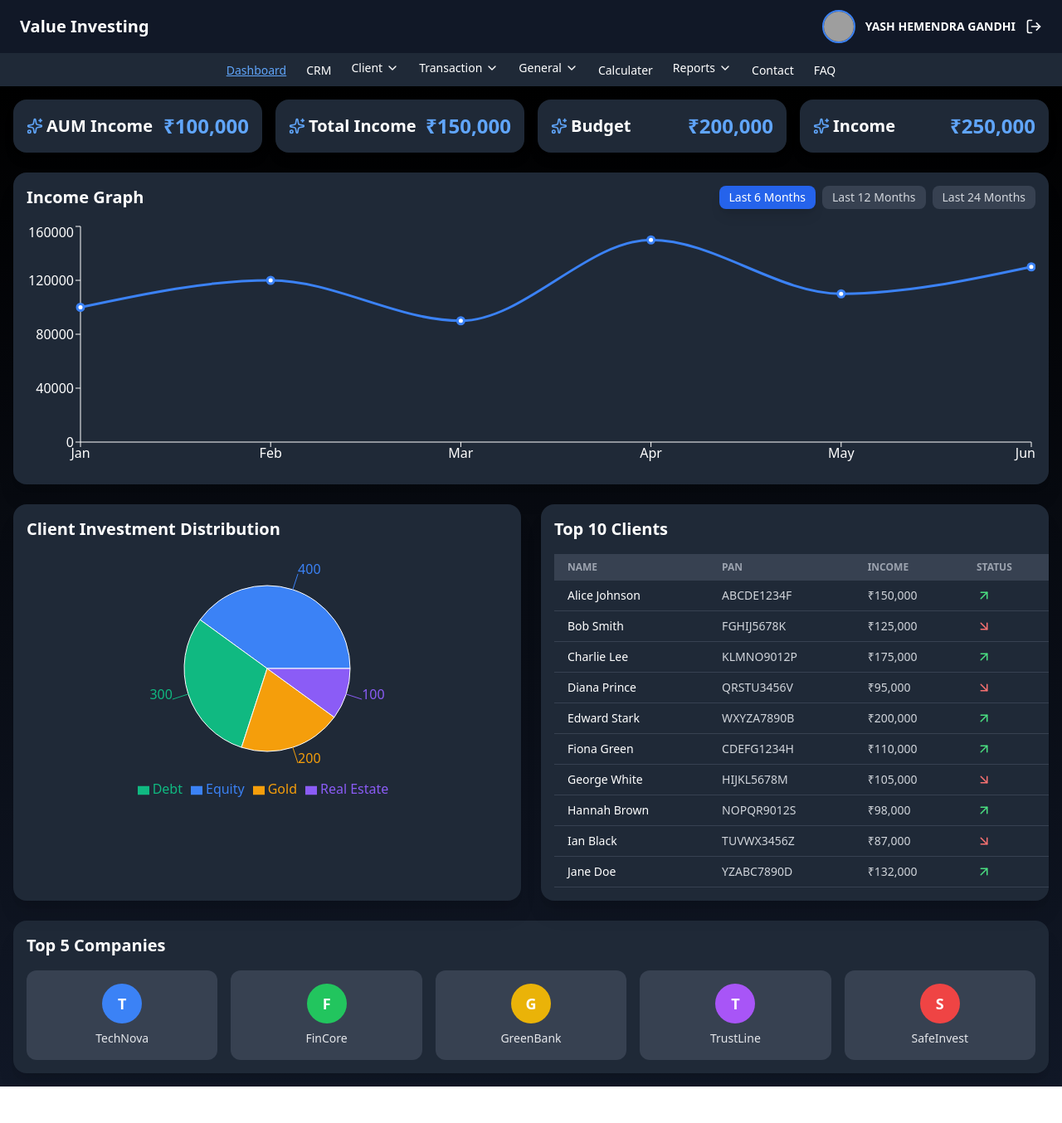
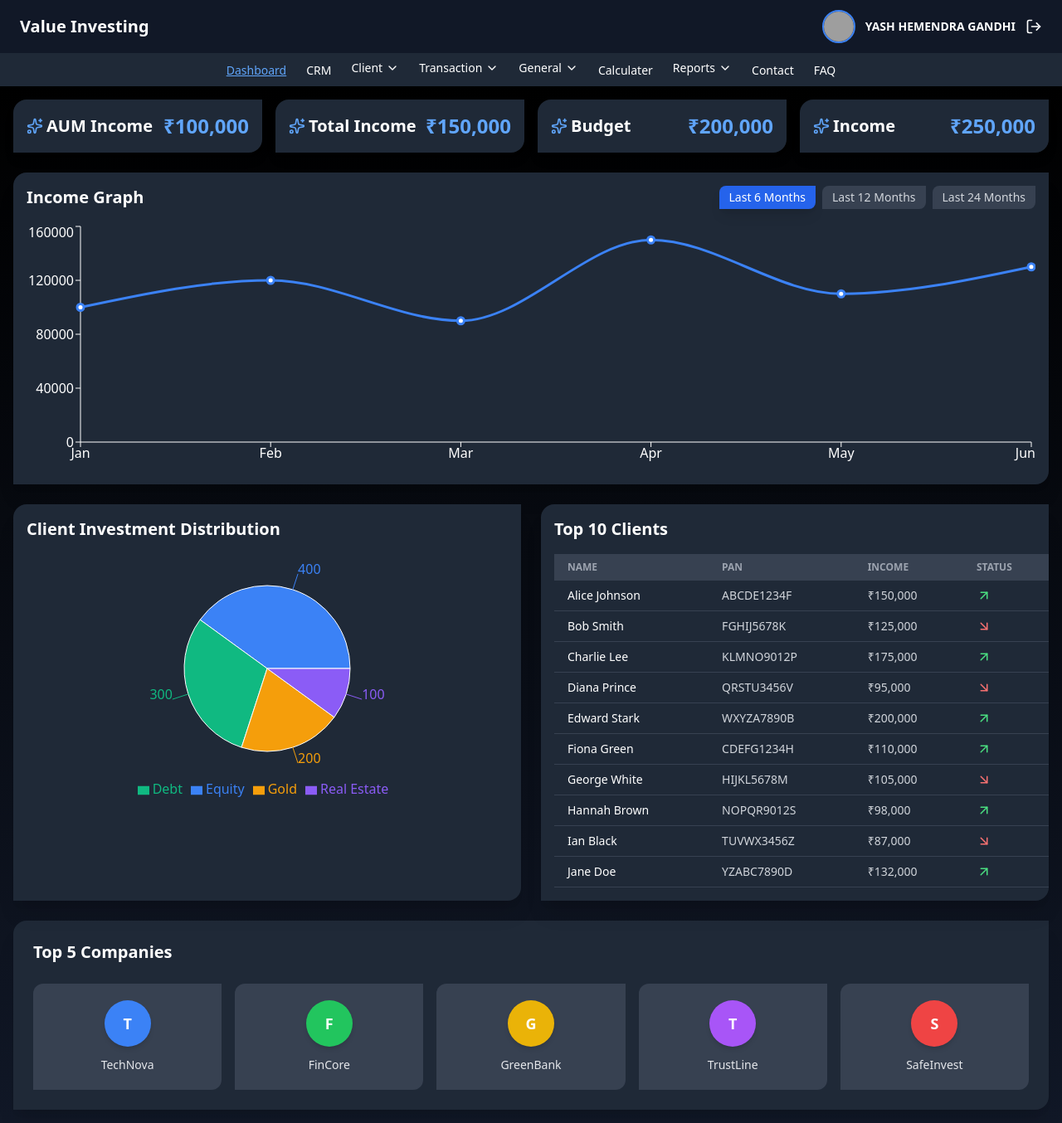
Before and after one commit to ValueInvest23/MFD, a React (Vite) app in the folder client/: page /dashboard in a window 1280 px wide. Shown: the whole page at 83% size. Before the commit the page ends 1310 px from the top, so only its background shows below. Built offline with nearby package versions, Linux system fonts and the light colour scheme; grey boxes are pictures that could not be loaded.

Commit message:
border roundess chnages and some ui chnages

```diff
--- a/client/src/components/Dashboard.jsx
+++ b/client/src/components/Dashboard.jsx
@@ -65,28 +65,39 @@ export default function Dashboard() {
       {/* cards */}
       <div className="flex flex-wrap justify-between gap-4 animate-fade-in">
         {["AUM Income", "Total Income", "Budget", "Income"].map((title, i) => (
-          <div key={i} className="flex-1 min-w-[200px] bg-gray-800 rounded-2xl shadow-lg p-4 hover:scale-105 transition-transform duration-300">
+          <div
+            key={i}
+            className="flex-1 min-w-[200px] bg-gray-800
+                 rounded-tl-2xl rounded-br-2xl
+                 shadow-lg p-4
+                   transition-all duration-300 ease-in-out
+                   hover:shadow-[0_0_15px_3px_rgba(59,130,246,0.4)]
+                    hover:scale-[1.03]"
+          >
             <div className="flex items-center justify-between">
               <h2 className="text-xl font-semibold flex items-center gap-1">
                 <Sparkles className="text-blue-400" size={20} /> {title}
               </h2>
-              <span className="text-2xl font-bold text-blue-400">₹{(100000 + i * 50000).toLocaleString()}</span>
+              <span className="text-2xl font-bold text-blue-400">
+                ₹{(100000 + i * 50000).toLocaleString()}
+              </span>
             </div>
           </div>
         ))}
       </div>
+
       <div className="flex flex-col gap-6">
         {/* Income Graph */}
-        <div className="w-full bg-gray-800 rounded-2xl shadow-xl p-4">
+        <div className="w-full bg-gray-800  rounded-tl-2xl rounded-br-2xl  shadow-xl p-4">
           <div className="flex flex-col sm:flex-row sm:items-center justify-between mb-4 gap-4">
             <h2 className="text-xl font-semibold text-white">Income Graph</h2>
             <div className="flex flex-wrap gap-2 sm:justify-end">
               {["6", "12", "24"].map((val) => (
                 <button
                   key={val}
-                  className={`px-3 py-1 rounded-lg text-sm font-medium transition-all duration-200 ${selectedRange === val
-                      ? "bg-blue-600 text-white shadow-lg"
-                      : "bg-gray-700 text-gray-300 hover:bg-gray-600"
+                  className={`px-3 py-1  rounded-tl-lg rounded-br-lg  text-sm font-medium transition-all duration-200 ${selectedRange === val
+                    ? "bg-blue-600 text-white shadow-lg"
+                    : "bg-gray-700 text-gray-300 hover:bg-gray-600"
                     }`}
                   onClick={() => setSelectedRange(val)}
                 >
@@ -119,7 +130,7 @@ export default function Dashboard() {
         {/* Side-by-side container */}
         <div className="w-full flex flex-col lg:flex-row gap-6">
           {/* Pie Chart */}
-          <div className="w-full lg:w-1/2 bg-gray-800 rounded-2xl shadow-xl p-4">
+          <div className="w-full lg:w-1/2 bg-gray-800  rounded-tl-2xl rounded-br-2xl  shadow-xl p-4">
             <h2 className="text-xl font-semibold text-white mb-4">Client Investment Distribution</h2>
             <ResponsiveContainer width="100%" height={300}>
               <PieChart>
@@ -142,7 +153,7 @@ export default function Dashboard() {
           </div>
 
           {/* Top 10 Clients */}
-          <div className="w-full lg:w-1/2 bg-gray-800 rounded-2xl shadow-xl p-4 overflow-x-auto">
+          <div className="w-full lg:w-1/2 bg-gray-800 rounded-tl-2xl rounded-br-2xl shadow-xl p-4 overflow-x-auto">
             <h2 className="text-xl font-semibold text-white mb-4">Top 10 Clients</h2>
             <table className="min-w-[600px] w-full text-sm text-left text-gray-300">
               <thead className="text-xs uppercase bg-gray-700 text-gray-400">
@@ -157,7 +168,7 @@ export default function Dashboard() {
                 {topClients.map((client, index) => (
                   <tr
                     key={index}
-                    className="border-b border-gray-700 hover:bg-gray-700 transition duration-200"
+                    className="border-b border-gray-700 transition-all duration-300 transform hover:scale-[1.015] hover:shadow-md hover:bg-gray-700"
                   >
                     <td className="px-4 py-2 font-medium text-white">{client.name}</td>
                     <td className="px-4 py-2">{client.pan}</td>
@@ -177,27 +188,41 @@ export default function Dashboard() {
               </tbody>
             </table>
           </div>
+
         </div>
       </div>
 
 
       {/* top 5 compines */}
-      <div className="bg-gray-800 rounded-2xl shadow-xl p-4 mt-6">
-        <h2 className="text-xl font-semibold mb-4">Top 5 Companies</h2>
+      <div className="bg-gray-800 rounded-tl-2xl rounded-br-2xl shadow-xl p-6 mt-6">
+        <h2 className="text-xl font-semibold mb-6 text-white">Top 5 Companies</h2>
         <div className="grid grid-cols-2 md:grid-cols-5 gap-4">
           {topCompanies.map((company, index) => (
             <div
               key={index}
-              className="flex flex-col items-center justify-center bg-gray-700 rounded-xl p-4 hover:bg-blue-600 hover:text-white transition-colors duration-300"
+              className="group flex flex-col items-center justify-center
+                   bg-gray-700 text-white p-5
+                   rounded-tl-xl rounded-br-xl
+                   transition-all duration-300 ease-in-out
+                   hover:shadow-[0_0_15px_3px_rgba(59,130,246,0.4)]
+                   hover:-translate-y-1 hover:scale-[1.03]"
             >
-              <div className={`h-12 w-12 rounded-full ${company.color} flex items-center justify-center text-white text-lg font-bold mb-2`}>
+              <div
+                className={`h-14 w-14 rounded-full ${company.color}
+                      flex items-center justify-center
+                      text-white text-lg font-bold mb-3
+                      shadow-md group-hover:shadow-lg`}
+              >
                 {company.name.charAt(0)}
               </div>
-              <p className="text-center text-sm font-medium text-gray-200">{company.name}</p>
+              <p className="text-center text-sm font-medium text-gray-200 group-hover:text-white">
+                {company.name}
+              </p>
             </div>
           ))}
         </div>
       </div>
+
     </div>
   );
 }
--- a/client/src/components/Navbar.jsx
+++ b/client/src/components/Navbar.jsx
@@ -80,7 +80,7 @@ export default function Navbar() {
                                     initial={{ opacity: 0, y: -10 }}
                                     animate={{ opacity: 1, y: 0 }}
                                     exit={{ opacity: 0, y: -10 }}
-                                    className="absolute top-12 right-0 bg-gray-900 shadow-lg rounded-xl px-4 py-3 w-48 z-50 border border-gray-700"
+                                    className="absolute top-12 right-0 bg-gray-900 shadow-lg rounded-tl-xl rounded-br-xl px-4 py-3 w-48 z-50 border border-gray-700"
                                 >
                                     <div className="text-sm font-semibold text-white">YASH HEMENDRA GANDHI</div>
                                     <div className="mt-2">
@@ -145,7 +145,7 @@ export default function Navbar() {
                                         className={`transition-transform duration-200 group-hover:rotate-180 ${openDropdown === item.id ? "rotate-180" : "rotate-0"}`}
                                     />
                                 </button>
-                                <div className="absolute top-full left-0 mt-1 bg-gray-700 rounded-lg shadow-lg py-2 w-48 z-50 invisible opacity-0 group-hover:visible group-hover:opacity-100 transition-all duration-200">
+                                <div className="absolute top-full left-0 mt-1 bg-gray-700 rounded-tl-xl rounded-br-xl shadow-lg py-2 w-48 z-50 invisible opacity-0 group-hover:visible group-hover:opacity-100 transition-all duration-200">
                                     {item.subItems.map((subItem, i) => (
                                         <Link
                                             key={i}
```
Also changed, not shown: client/src/components/AuthComponent.jsx (+8 -8 lines), client/src/components/CreateClientForm.jsx (+5 -5 lines).
